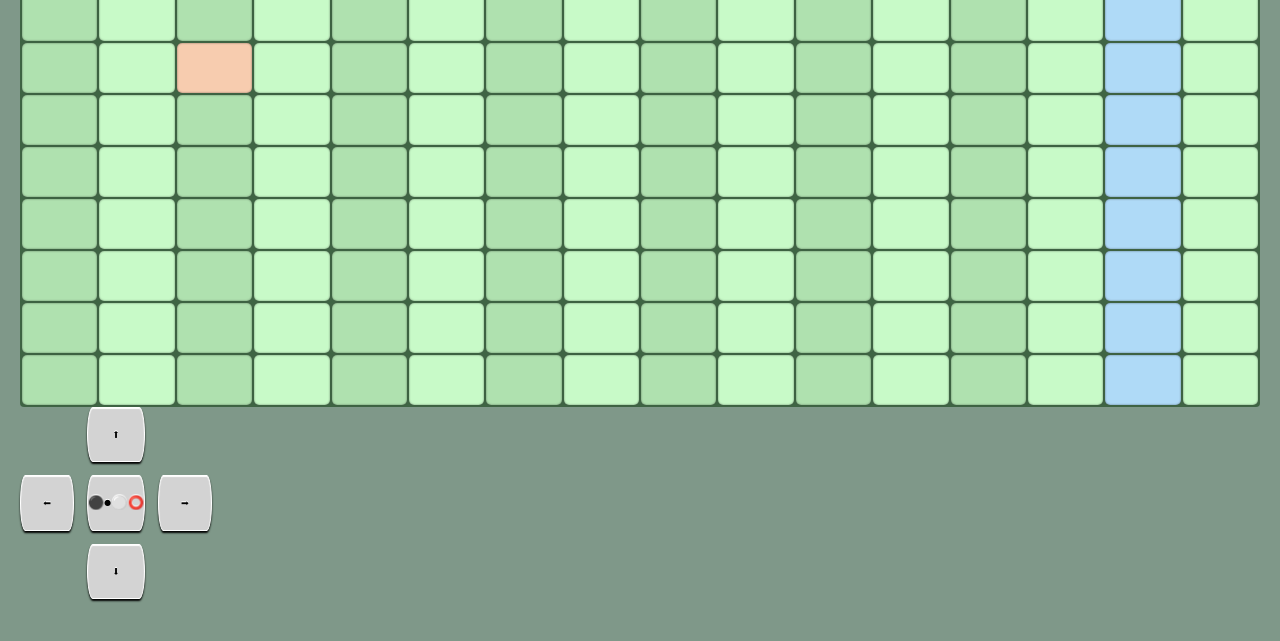
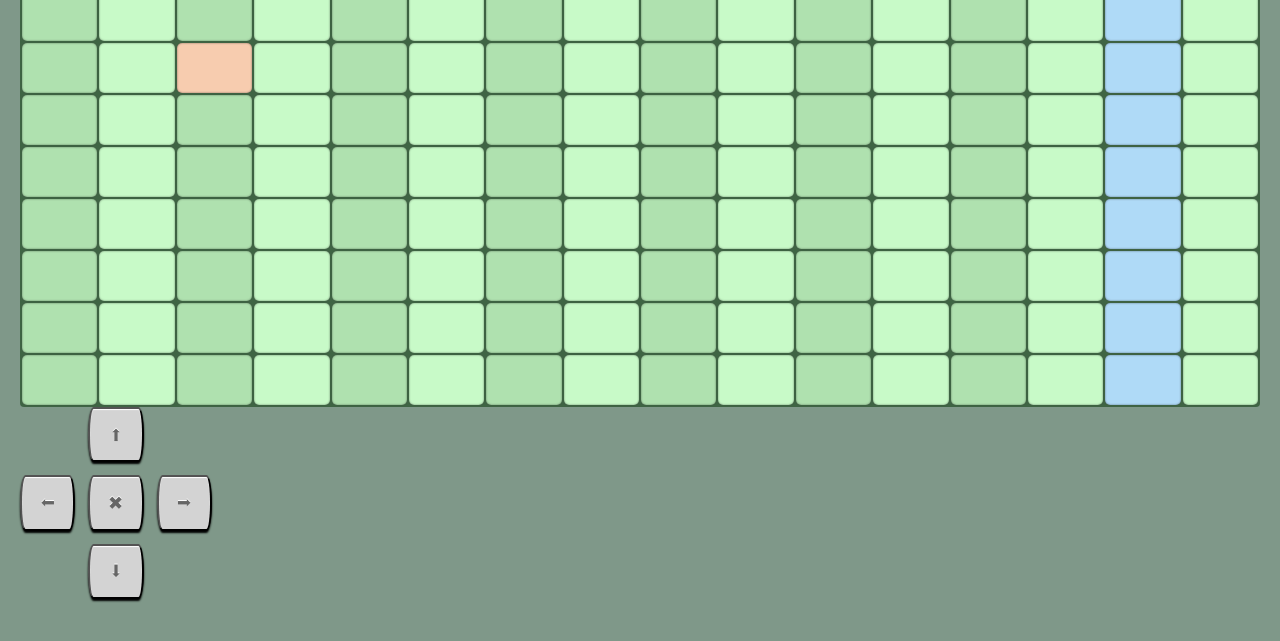
Before and after one commit to barro32/midi-node, a website built with webpack: page app/index.html in a window 1280 px wide. Shown: the part 77-718 px from the top of the page. Built offline with nearby package versions, Linux system fonts and the light colour scheme.

Commit message:
Make buttons work

```diff
--- a/app/index.html
+++ b/app/index.html
@@ -15,11 +15,11 @@
 	<div class="board"></div>
 	<section>
 		<div class="controls">
-			<button class="controls__up">⬆</button>
-			<button class="controls__left">⬅</button>
-			<button class="controls__enter">⚫⏺⚪⭕</button>
-			<button class="controls__right">➡</button>
-			<button class="controls__down">⬇</button>
+			<button class="controls__up" data-key="ArrowUp">⬆</button>
+			<button class="controls__left" data-key="ArrowLeft">⬅</button>
+			<button class="controls__enter" data-key=" ">✖</button>
+			<button class="controls__right" data-key="ArrowRight">➡</button>
+			<button class="controls__down" data-key="ArrowDown">⬇</button>
 		</div>
 	</section>
 </body>
--- a/app/static/styles.css
+++ b/app/static/styles.css
@@ -110,7 +110,6 @@ body {
 }
 .controls button {
 	background-color: lightgray;
-	border: 1px solid white;
 	border-radius: 10% / 50%;
 	box-shadow: 0 2px 2px black, inset 0 1px 1px white;
 	display: flex;
@@ -118,6 +117,8 @@ body {
 	align-items: center;
 	text-shadow: 0 -1px white;
 	font-family: mono;
+	font-size: 24px;
+	color: #666;
 }
 
 .controls__up {
--- a/src/index.js
+++ b/src/index.js
@@ -10,3 +10,5 @@ const playerLoop = window.setInterval(board.drawPlayers.bind(board), 500);
 const beatLoop = window.setInterval(board.step.bind(board), 500);
 
 document.addEventListener('keydown', e => player.input(e.key));
+const controls = document.querySelectorAll('.controls button');
+[...controls].forEach(c => c.addEventListener('click', e => player.input(c.dataset.key)));
```
Also changed, not shown: src/js/Player.js (+10 -10 lines).
